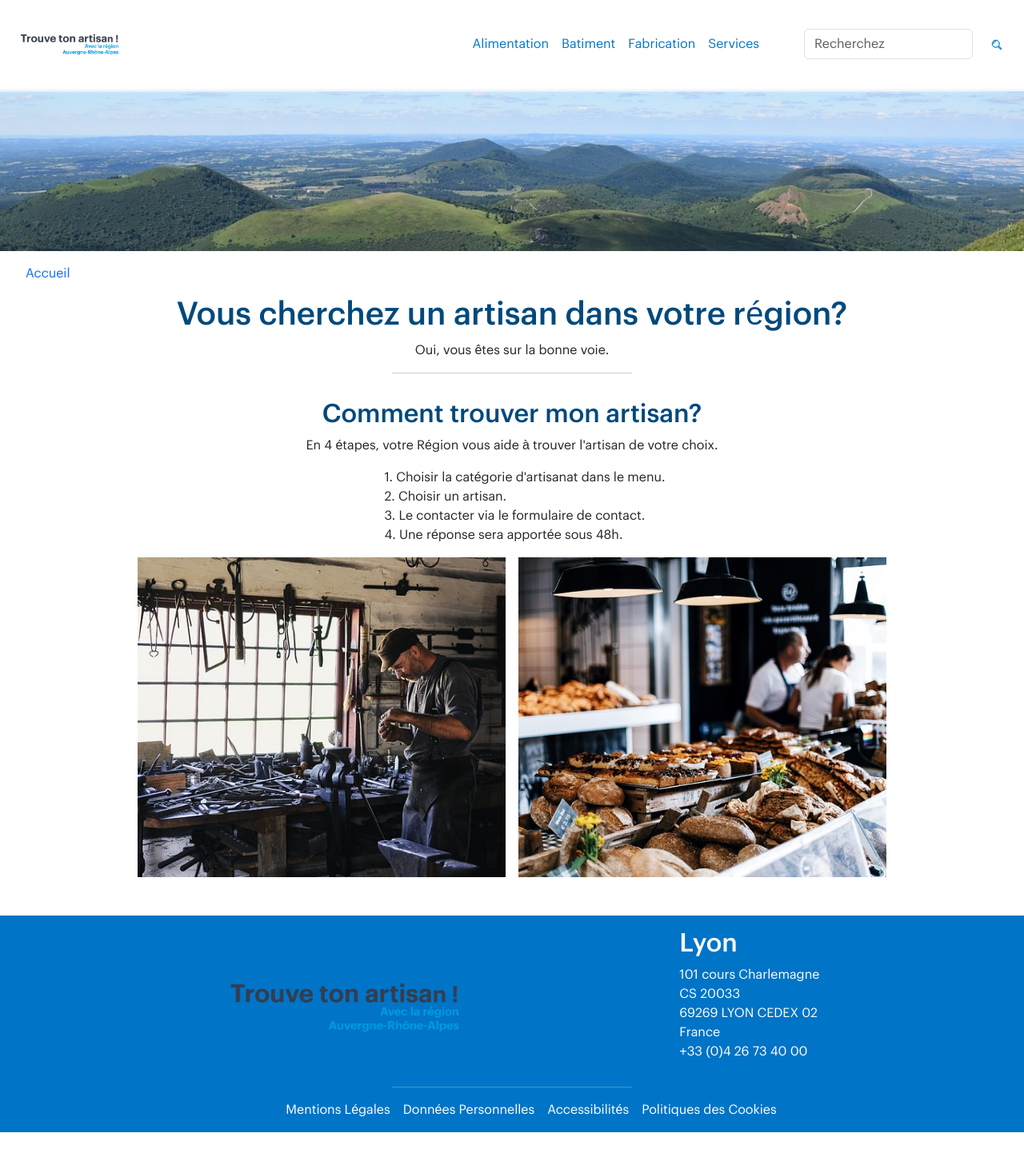
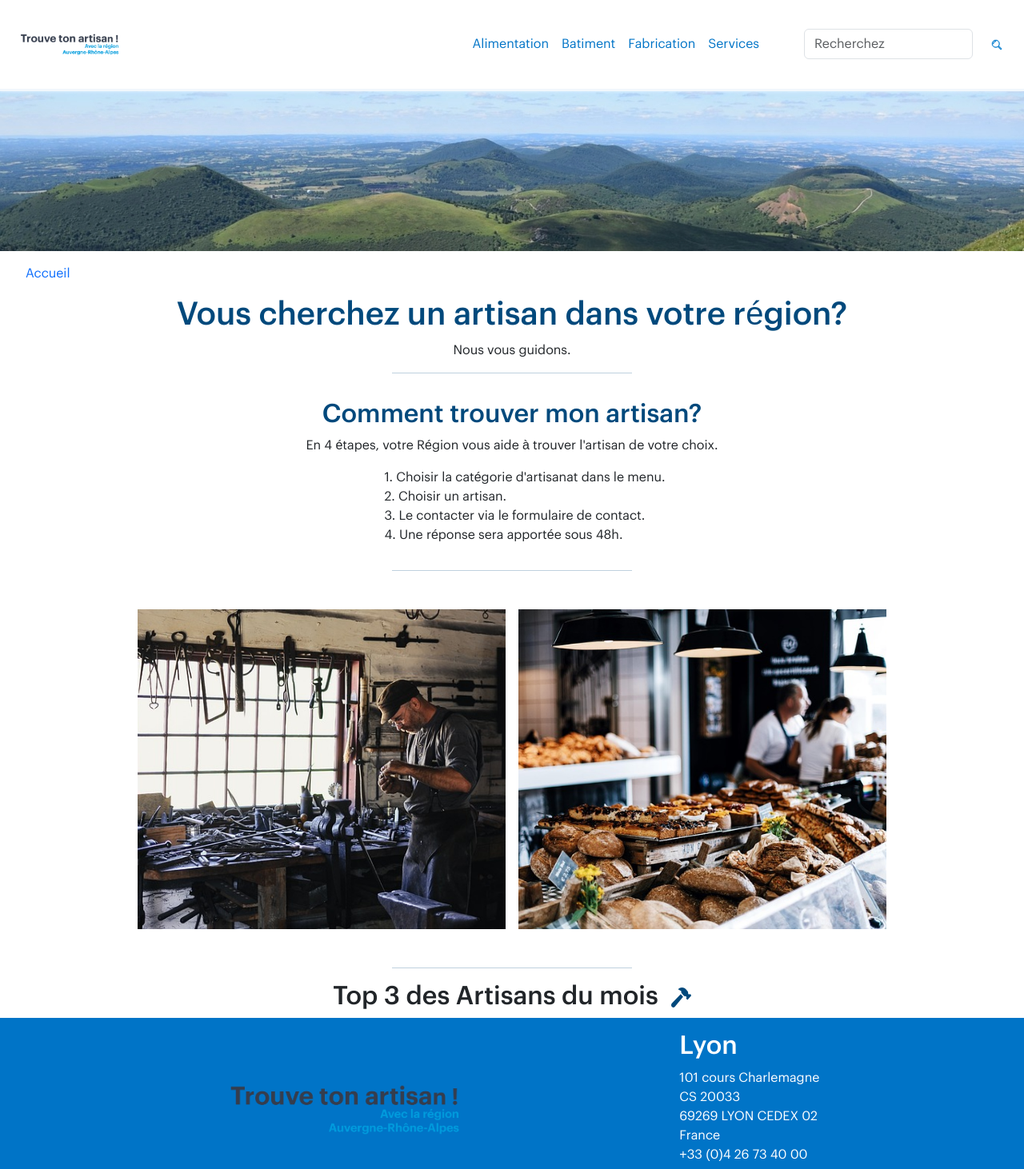
Before and after one commit to BenjCaro/Trouve-ton-artisan, a React (Create React App) app in the folder client/: page /artisan/1 in a window 1280 px wide. Shown: the top 1462 px of the page at 80% size. Before the commit the page ends 1416 px from the top, so only its background shows below. Built offline with nearby package versions, Linux system fonts and the light colour scheme.

Commit message:
creation Home.js et integration composants Header et Footer, creation breadcrumb, MAJ index.scss. creation composant Pictures et integration dans Home.js

```diff
--- a/client/src/assets/css/Breadcrumb.scss
+++ b/client/src/assets/css/Breadcrumb.scss
@@ -3,6 +3,6 @@ ul {
     color: #0074C7;
 }
 
-.breadcrump-link{
+.breadcrumb-link{
     text-decoration: none;
 }
--- a/client/src/components/Breadcrumb.js
+++ b/client/src/components/Breadcrumb.js
@@ -1,11 +1,11 @@
 import '../assets/css/Breadcrumb.scss';
 
-const Breadcrump = () => {
+const Breadcrumb = () => {
     return (
         <>
          <ul className='mt-3'>
             <li>
-                <a href='#' className='breadcrump-link'>Accueil</a>
+                <a href='#' className='breadcrumb-link'>Accueil</a>
             </li>
          </ul>
         </>
@@ -13,4 +13,4 @@ const Breadcrump = () => {
 
 };
 
-export default Breadcrump;
+export default Breadcrumb;
--- /dev/null
+++ b/client/src/components/Card.js
@@ -0,0 +1,11 @@
+const Card = () => {
+    return (
+        <>
+            <div>
+
+            </div>
+        </>
+    );
+};
+
+export default Card;
--- a/client/src/components/Pictures.js
+++ b/client/src/components/Pictures.js
@@ -5,7 +5,7 @@ import baker from '../assets/images/img-boulangerie.jpg';
 const Pictures = () => {
     return (
         <>
-        <div className='d-flex justify-content-center column-gap-3'>
+        <div className='d-flex justify-content-center column-gap-3 mt-5'>
             <figure className='home-pictures '>
                 <img src={workshop} className='img-fluid'/>
             </figure>
--- a/client/src/index.scss
+++ b/client/src/index.scss
@@ -32,3 +32,12 @@ section {
     height: 100%;
     object-fit: cover;
 }
+
+
+@media screen and (max-width: 768px) {
+
+    .home-pictures {
+        display: none;
+    }
+
+}
--- a/client/src/pages/Home.js
+++ b/client/src/pages/Home.js
@@ -1,7 +1,9 @@
 import Header from '../components/Header';
-import Breadcrump from '../components/Breadcrumb';
+import Breadcrumb from '../components/Breadcrumb';
 import Pictures from '../components/Pictures';
+import Card from '../components/Card';
 import Footer from '../components/Footer';
+import hammer from '../assets/logo/hammer-blue.svg';
 
 
 
@@ -12,12 +14,12 @@ const Home = () => {
             <Header/>
         </header>
         <main>
-            <Breadcrump/>
+            <Breadcrumb/>
             <h1 className='main-title text-center'>
                 Vous cherchez un artisan dans votre région?
             </h1>
              <p className='text-center' >
-                Oui, vous êtes sur la bonne voie.
+                Nous vous guidons.
              </p>
              <hr className='main-hr'/>
              <section>
@@ -27,7 +29,7 @@ const Home = () => {
                 <p className='text-center'>
                     En 4 étapes, votre Région vous aide à trouver l'artisan de votre choix.
                 </p>
-                <div className='d-flex justify-content-center'>
+                <div className='d-flex justify-content-center mb-3'>
                     <ol className='bloc-etapes'>
                         <li >
                             Choisir la catégorie d'artisanat dans le menu.
@@ -43,10 +45,19 @@ const Home = () => {
                         </li>
                     </ol>
                 </div>
+                <hr className='main-hr'/>
                 <Pictures/>
              </section>
              <section>
-
+                <hr className='main-hr'/>
+                <h2 className='text-center mt-3'>Top 3 des Artisans du mois
+                    <span className='ms-3'>
+                        <img src={hammer}/>
+                    </span>
+                </h2>
+                <div>
+                    <Card/>
+                </div>
              </section>
 
          </main>
```
Also changed, not shown: client/src/assets/logo/hammer-blue.svg (added).
